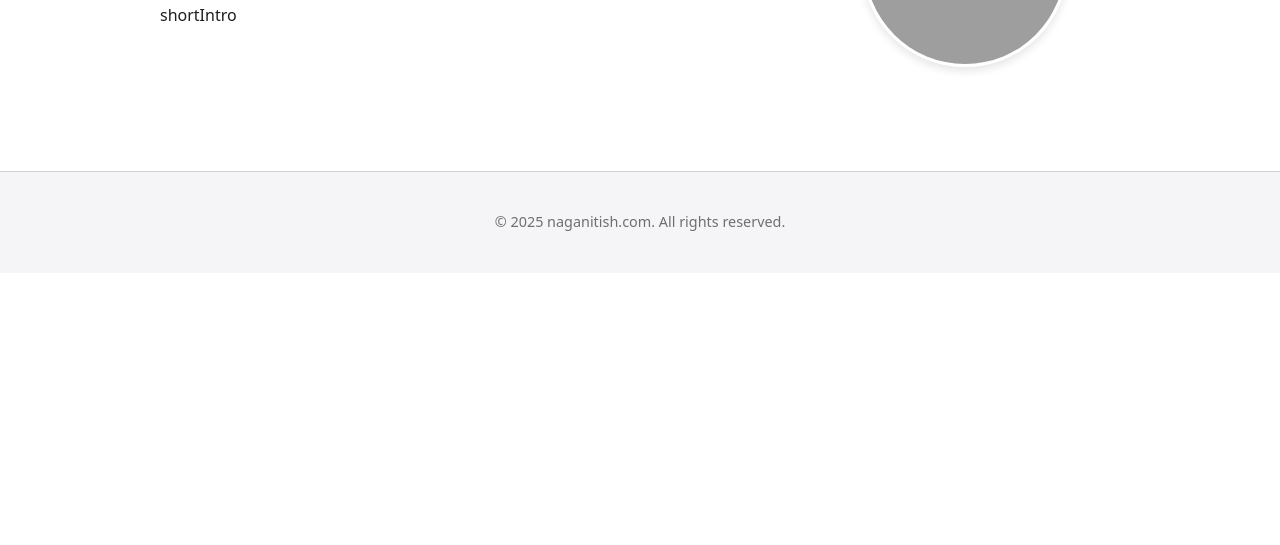
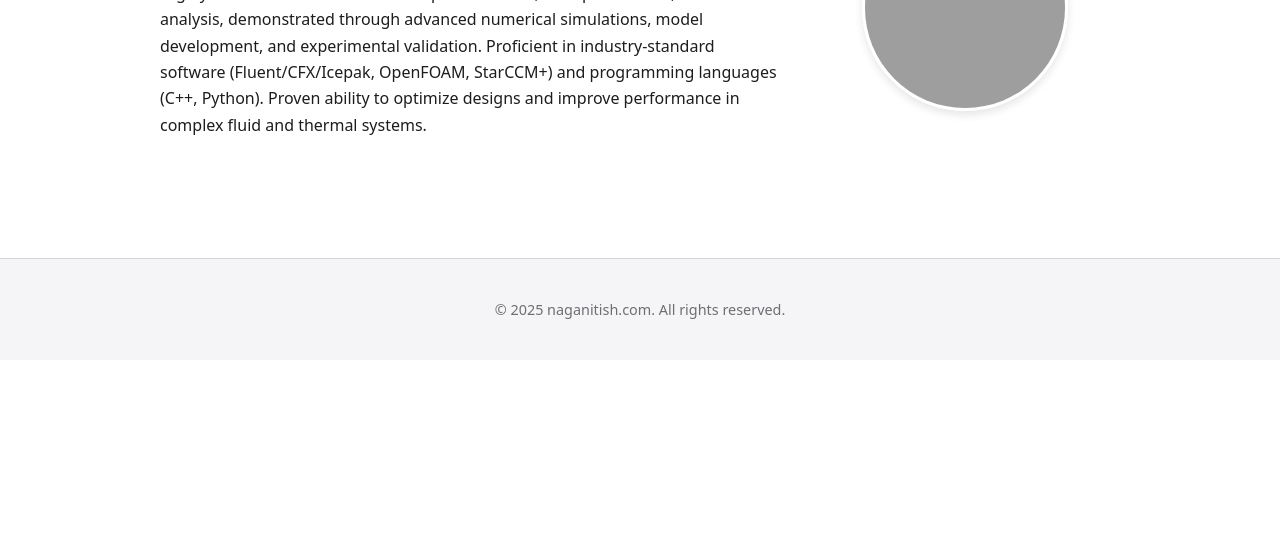
Before and after one commit to ChNagaNitish/naga-portfolio, an Astro site: page / in a window 1280 px wide. Shown: the part 255-800 px from the top of the page. Built offline with nearby package versions, Linux system fonts and the light colour scheme; Astro itself is replaced by a stand-in of ours; grey boxes are pictures that could not be loaded.

Commit message:
Update index.astro

```diff
--- a/src/pages/index.astro
+++ b/src/pages/index.astro
@@ -7,7 +7,7 @@ const myName = "Naga Nitish Chamala"; // Replace with your name
     <div class="intro-section">
         <div class="intro-text">
             <h1>Hello, I'm {myName}!</h1>
-            <p>shortIntro</p>
+            <p>Highly motivated researcher with expertise in CFD, multiphase flows, and thermal analysis, demonstrated through advanced numerical simulations, model development, and experimental validation. Proficient in industry-standard software (Fluent/CFX/Icepak, OpenFOAM, StarCCM+) and programming languages (C++, Python). Proven ability to optimize designs and improve performance in complex fluid and thermal systems.</p>
         </div>
         <div class="intro-image-container">
             <img
```
